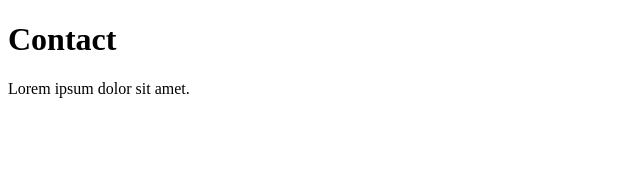
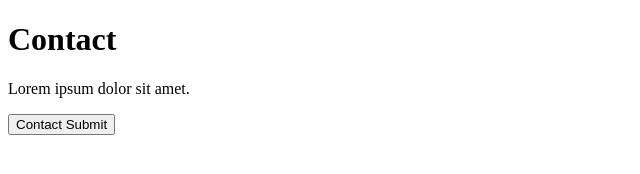
Before and after one commit to AmanDekate1/splitmate, a plain HTML site: page contact.html in a window 1280 px wide. Shown: the whole page, without its empty margins (0-640 px from the left). Drawn offline with Linux system fonts and the light colour scheme.

Commit message:
Contact Button

```diff
--- a/contact.html
+++ b/contact.html
@@ -9,5 +9,7 @@
 <body>
     <h1>Contact</h1>
     <p>Lorem ipsum dolor sit amet.</p>
+
+    <button>Contact Submit</button>
 </body>
 </html>
```
